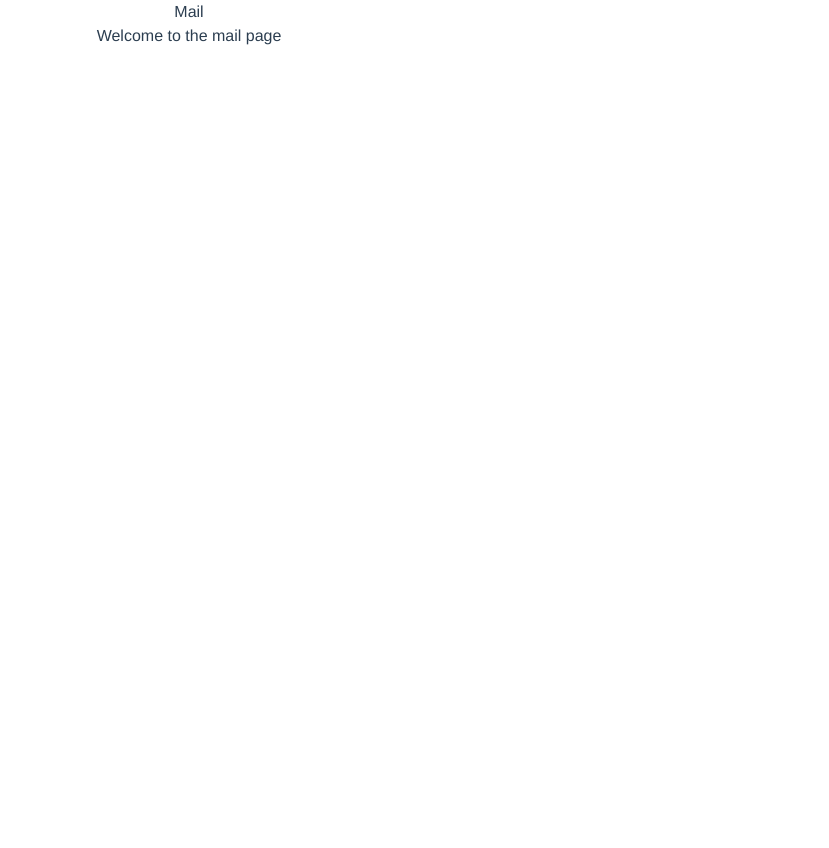
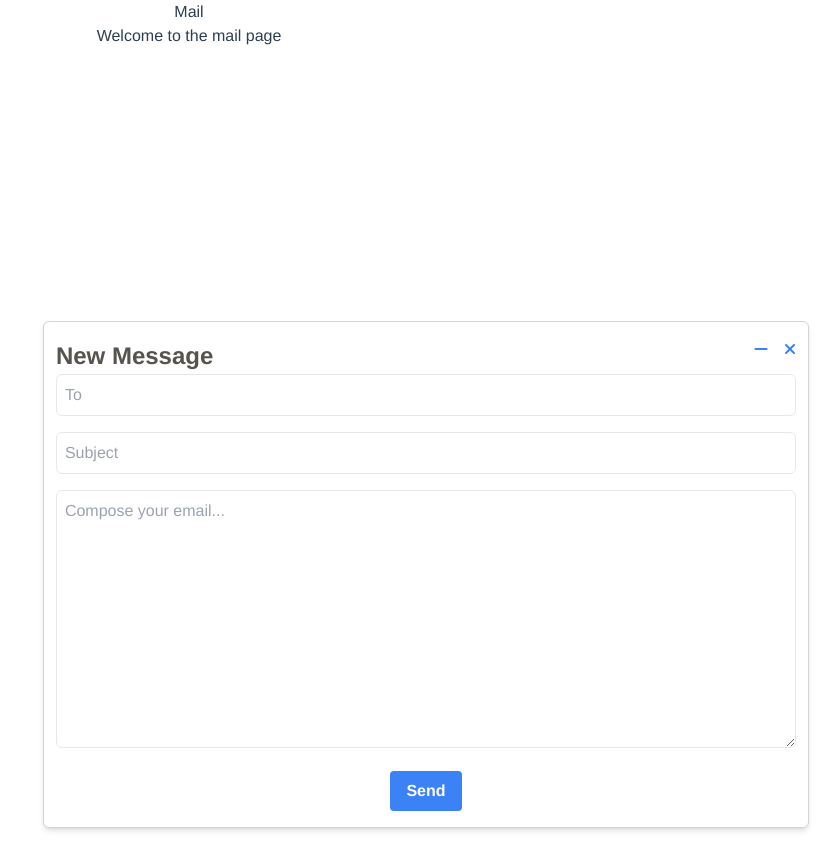
Before and after one commit to samuel-poinama/RatioMails, a Vue app: page /mail in a window 1280 px wide. Shown: the whole page, without its empty margins (451-1280 px from the left). Before the commit the page ends 800 px from the top, so only its background shows below. Built offline with nearby package versions, Linux system fonts and the light colour scheme.

Commit message:
Update MailView.vue

```diff
--- a/src/views/MailView.vue
+++ b/src/views/MailView.vue
@@ -3,10 +3,16 @@
         <h1>Mail</h1>
         <p>Welcome to the mail page</p>
     </div>
+    <NewMailWidget/>
 </template>
 
 <script>
+import NewMailWidget from '@/components/NewMailWidget.vue'
+
 export default {
-    name: 'mailView'
+    name: 'mailView',
+    components: {
+        NewMailWidget
+    }
 }
 </script>
```
